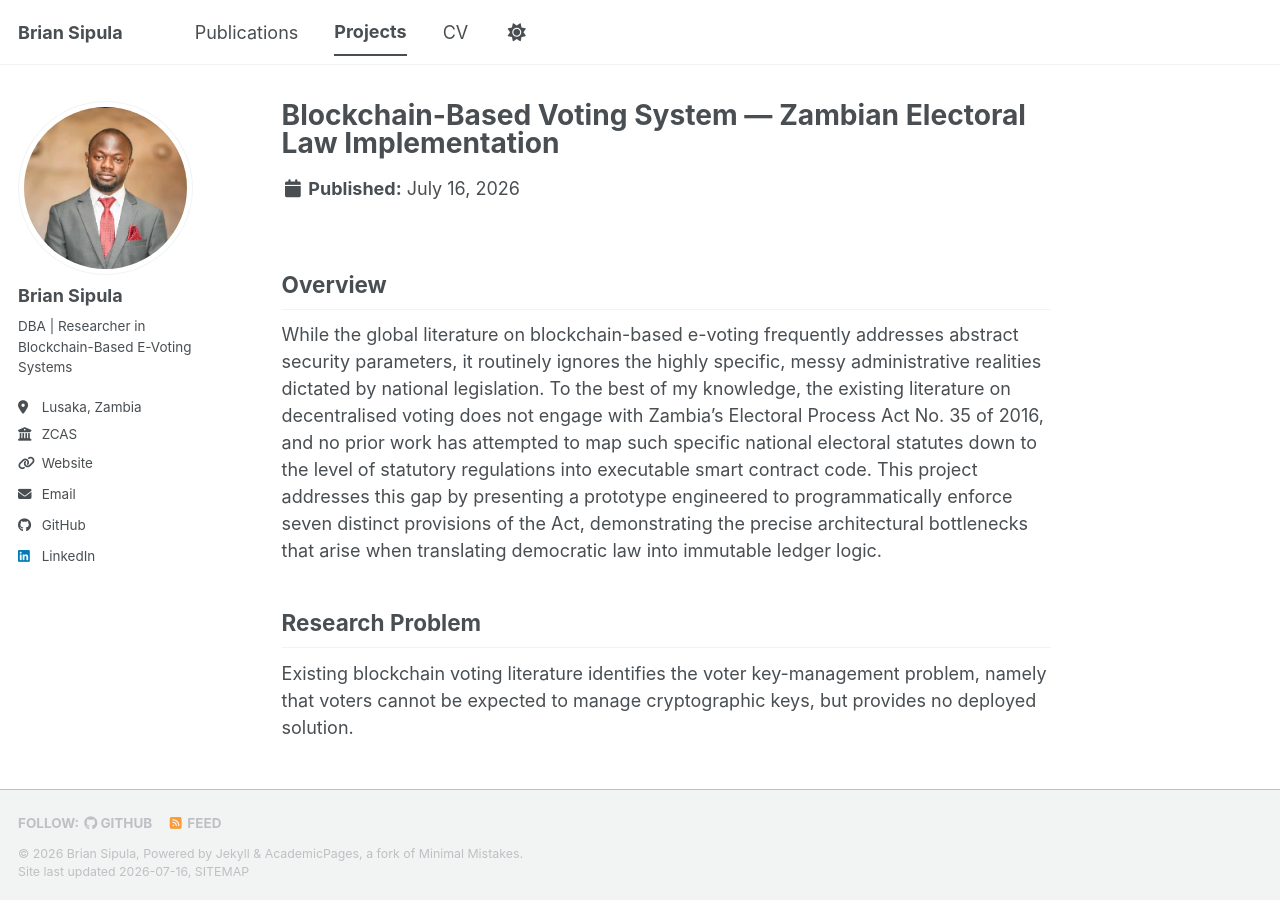
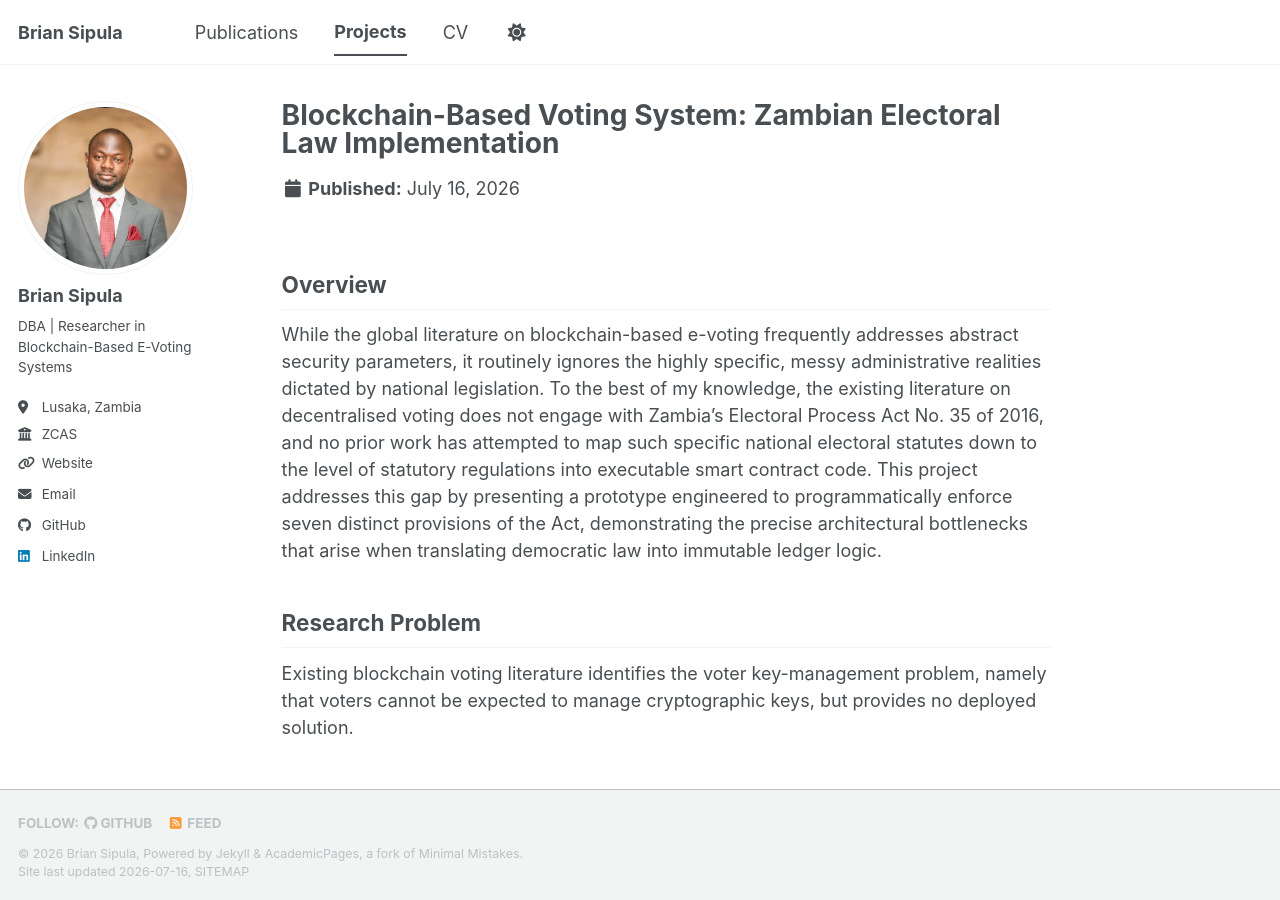
Before and after one commit to briansipula/briansipula.github.io, a Jekyll site: the page built from _portfolio/blockchain-voting-zambia.md, in a window 1280 px wide and 900 px high. Built offline with Jekyll 4.4.1, drawn with Linux system fonts in a browser that asks for light colours; a style sheet for code colours, icons or effects is not loaded.

```diff
--- a/_portfolio/blockchain-voting-zambia.md
+++ b/_portfolio/blockchain-voting-zambia.md
@@ -1,5 +1,5 @@
 ---
-title: "Blockchain-Based Voting System — Zambian Electoral Law Implementation"
+title: "Blockchain-Based Voting System: Zambian Electoral Law Implementation"
 excerpt: "A prototype grounded in Zambia's Electoral Process Act No. 35 of 2016, enforcing seven statutory provisions in executable Solidity smart contracts."
 collection: portfolio
 ---
```
